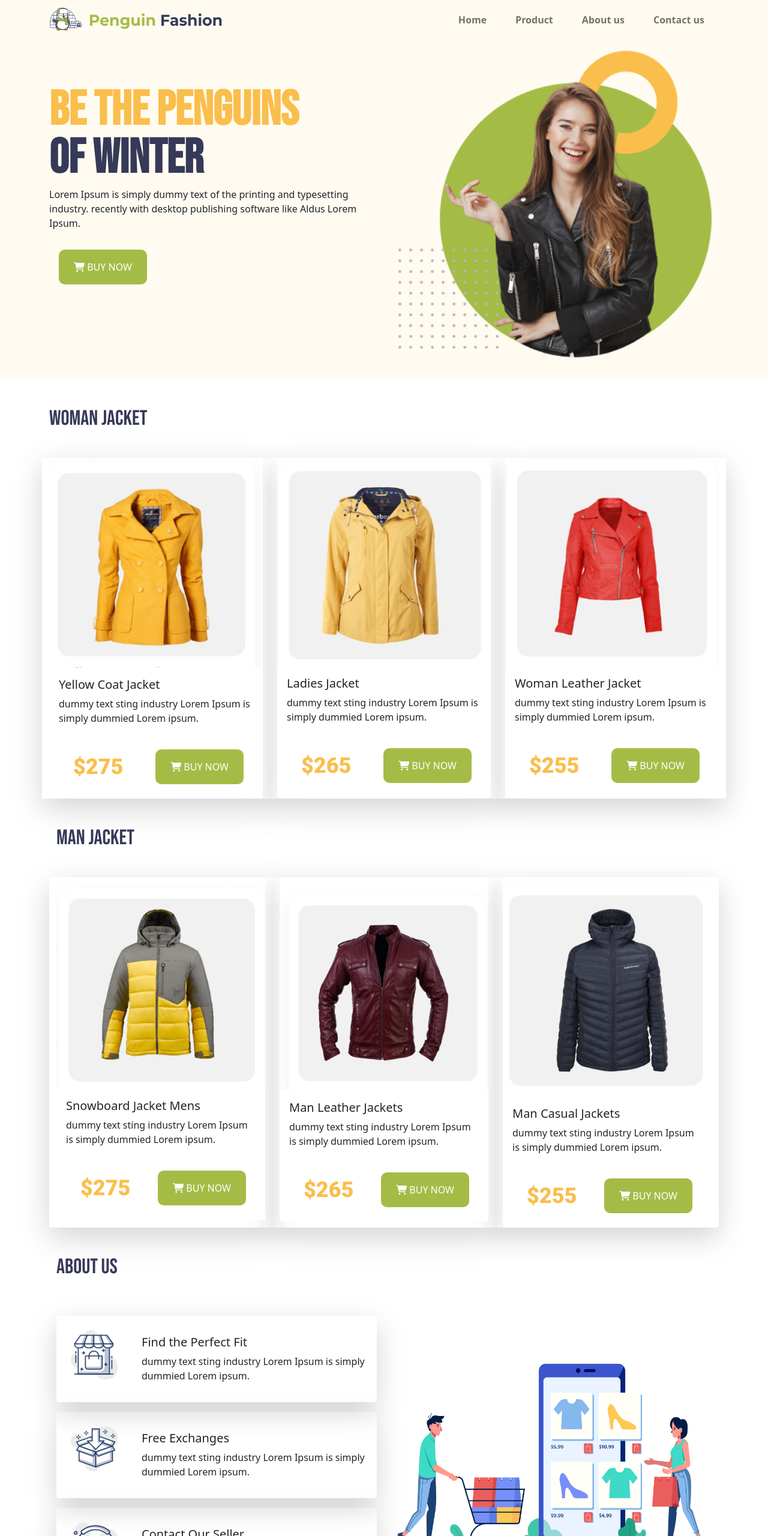
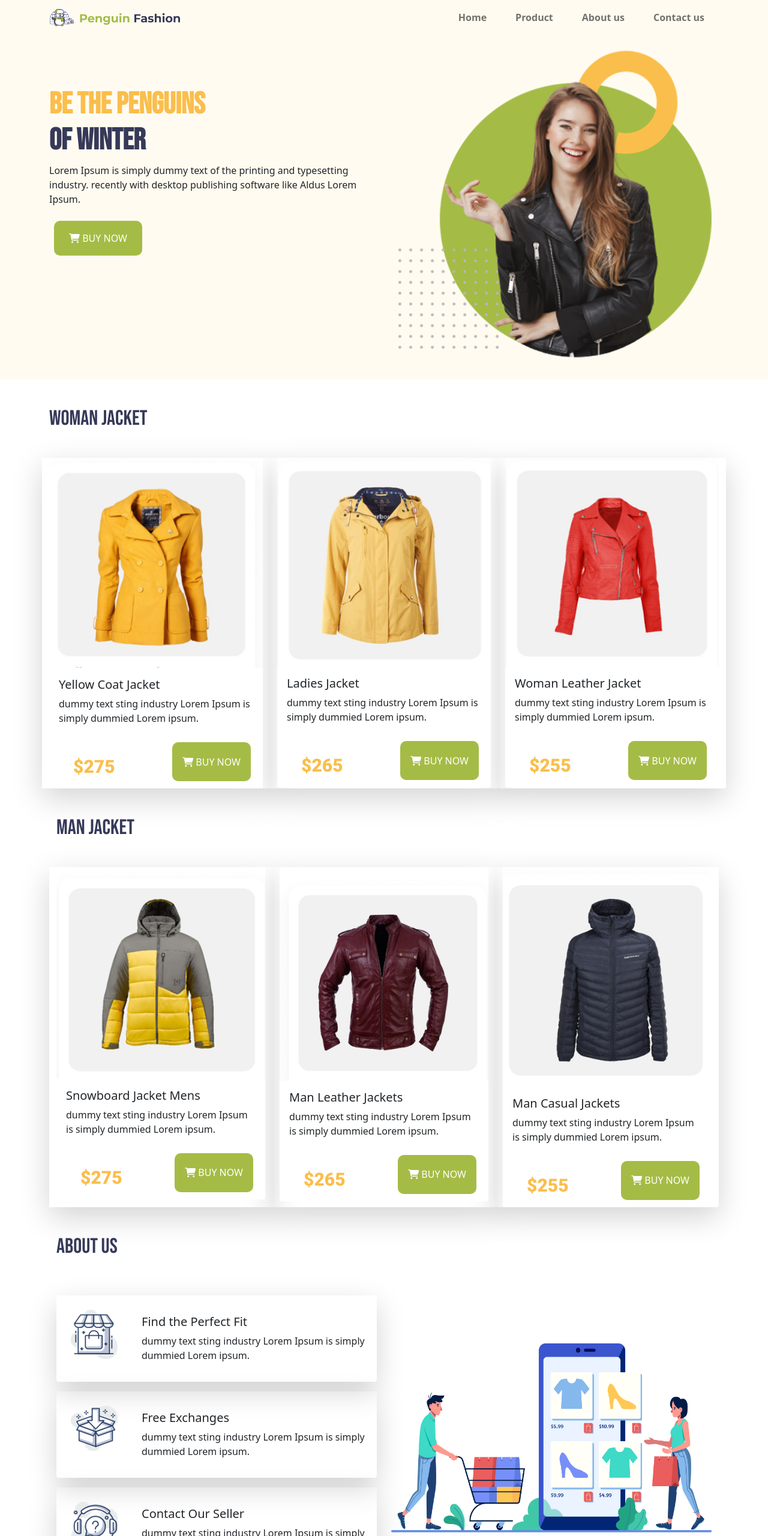
Before and after one commit to rszaman/Penguin-Fashion, a plain HTML site: page index.html in a window 1280 px wide. Shown: the top 2560 px of the page at 60% size. Drawn offline with nearby package versions, Linux system fonts and the light colour scheme.

Commit message:
complete responsive

```diff
--- a/css/style.css
+++ b/css/style.css
@@ -10,8 +10,8 @@
     }
 
   nav img {
-      width: 290px;
-      height: 40px;
+      width: 220px;
+      height: 30px;
     }
 
 
@@ -21,16 +21,16 @@
         color: #FABE4C;
         font-weight: 700;
         font-family: 'Bebas Neue', cursive;
-        font-size: 80px;
-        line-height: 80px;
+        font-size: 50px;
+        line-height: 60px;
     }
 
     .winter {
         color: #363958;
         font-weight: 700;
         font-family: 'Bebas Neue', cursive;
-        font-size: 80px;
-        line-height: 80px;
+        font-size: 50px;
+        line-height: 60px;
     }
 
     .bc-color{
@@ -51,6 +51,7 @@
     .button-color {
     background-color: #a4bc46;
     border-radius: 10px;
+
     }
 
     .img-size {
@@ -60,8 +61,8 @@
     .price-text{
         color: #FABE4C;
         font-weight: 600;
-        font-size: 36px;
-        line-height: 42px;
+        font-size: 30px;
+        line-height: 40px;
         font-family:'Roboto', sans-serif;
     }
 
@@ -93,3 +94,14 @@
     background-color: #5c5ada;
     color: rgb(255, 255, 255);
     }
+
+/* ------------- responsive design section -------------- */
+    @media screen and (max-width: 600px) {
+      .responsiv {
+      width: 90%;
+      text-transform: none;
+      margin: auto;
+      text-align: center;
+      margin-left: 15px;
+      margin-right: auto;
+    }
--- a/index.html
+++ b/index.html
@@ -82,7 +82,7 @@
               <h1 class="mt-5">
               <h1 class="slide-text">BE THE PENGUINS<br><span class="winter">OF WINTER</span></h1>
               <p>Lorem Ipsum is simply dummy text of the printing and typesetting industry. recently with desktop publishing software like Aldus Lorem Ipsum.</p>
-              <button class="btn button-color px-4 py-3 m-3 text-white"><i class="fas fa-shopping-cart"></i> BUY NOW</button>
+              <button class="btn button-color px-4 py-3 m-2 text-white"><i class="fas fa-shopping-cart"></i> BUY NOW</button>
           </div>
 
           <div class="col-md-6">
@@ -115,7 +115,7 @@
 
                 <div class="card-footer d-flex justify-content-between backen-color">
                       <h2 class="mt-4 ms-4"><span class="price-text">$275</span></h2>
-                      <button class="btn button-color px-4 py-3 m-3 text-white">
+                      <button class="btn button-color px-3 py-1 m-1 text-white">
                       <i class="fas fa-shopping-cart"></i> BUY NOW
                       </button>
                 </div>
@@ -140,7 +140,7 @@
 
           <div class="card-footer d-flex justify-content-between backen-color">
                 <h2 class="mt-4 ms-4"><span class="price-text" >$265</span></h2>
-                <button class="btn button-color px-4 py-3 m-3 text-white">
+                <button class="btn button-color px-3 py-1 m-1 text-white">
                 <i class="fas fa-shopping-cart"></i> BUY NOW
                 </button>
           </div>
@@ -165,7 +165,7 @@
 
         <div class="card-footer d-flex justify-content-between backen-color">
               <h2 class="mt-4 ms-4"><span class="price-text">$255</span></h2>
-              <button class="btn button-color px-4 py-3 m-3 text-white">
+              <button class="btn button-color px-3 py-1 m-1 text-white">
               <i class="fas fa-shopping-cart"></i> BUY NOW
               </button>
         </div>
@@ -195,7 +195,7 @@
 
                       <div class="card-footer d-flex justify-content-between backen-color">
                             <h2 class="mt-4 ms-4"><span class="price-text">$275</span></h2>
-                            <button class="btn button-color px-4 py-3 m-3 text-white">
+                            <button class="btn button-color px-3 py-1 m-1 text-white">
                             <i class="fas fa-shopping-cart"></i> BUY NOW
                             </button>
                       </div>
@@ -220,7 +220,7 @@
 
                 <div class="card-footer d-flex justify-content-between backen-color">
                       <h2 class="mt-4 ms-4"><span class="price-text">$265</span></h2>
-                      <button class="btn button-color px-4 py-3 m-3 text-white">
+                      <button class="btn button-color px-3 py-1 m-1 text-white">
                       <i class="fas fa-shopping-cart"></i> BUY NOW
                       </button>
                 </div>
@@ -245,7 +245,7 @@
 
               <div class="card-footer d-flex justify-content-between backen-color">
                     <h2 class="mt-4 ms-4"><span class="price-text">$255</span></h2>
-                    <button class="btn button-color px-4 py-3 m-3 text-white">
+                    <button class="btn button-color px-3 py-1 m-1 text-white">
                     <i class="fas fa-shopping-cart"></i> BUY NOW
                     </button>
               </div>
@@ -314,14 +314,15 @@
 
 <!--------------------- contact from design area ------------------------>
 
-<section id="contact-us" class="mt-5">
-  <h2 class="wtext-color mb-5">CONTACT US</h2>
+<section id="contact-us " class="mt-5">
+  <h2 class="wtext-color mb-5 ">CONTACT US</h2>
   <div id="contact-frm" class="d-flex mt-5 ">
-    <div>
-        <h1 class="text-dark">ENTER YOUR E-MAIL ADDRESS</h1>
-        <h5 class="text-secondary">Subscribe for Exclusive Bonuses, Free Tips and News.</h5>
-        <input type="text" placeholder="Enter your email address">
-        <button class="btn-style" >SUBMIT</button>
+    <div >
+        <h2 class="text-dark responsiv">ENTER YOUR E-MAIL ADDRESS</h2>
+        <h6 class="text-secondary responsiv">Subscribe for Exclusive Bonuses, Free Tips and News.</h6>
+        <div>
+        <input type="text " class="responsiv" placeholder="Enter your email address">
+        <button class="btn-style responsiv" >SUBMIT</button>
     </div>
   </div>
 </main>
@@ -332,7 +333,7 @@
 
 <!--------------------- footer design area ------------------------>
 
-<footer class="text-center mt-5">
+<footer class="text-center mt-5 responsiv">
   <small>@2021. Penguin Fashon All right reserved. by ReYan</small>
 </footer>
 
```
